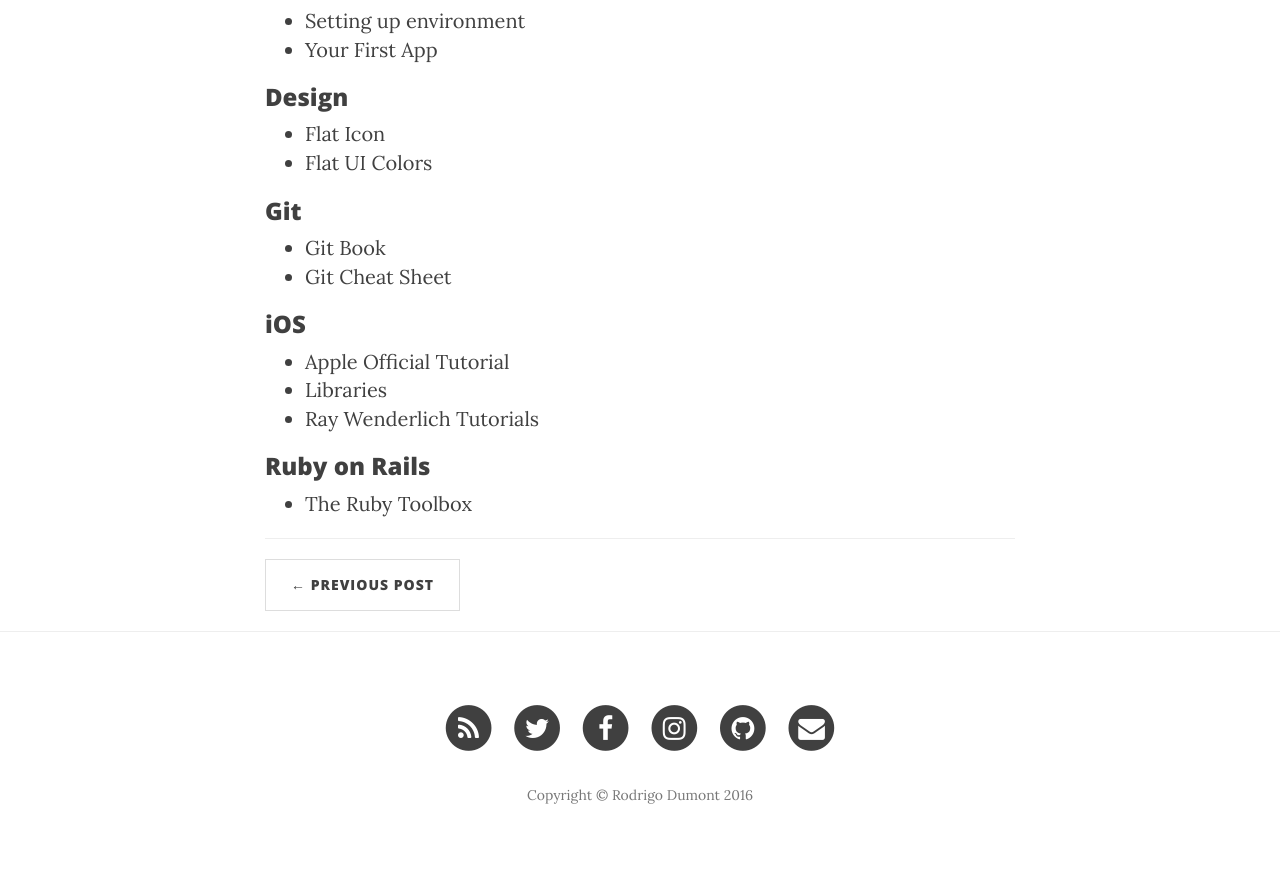
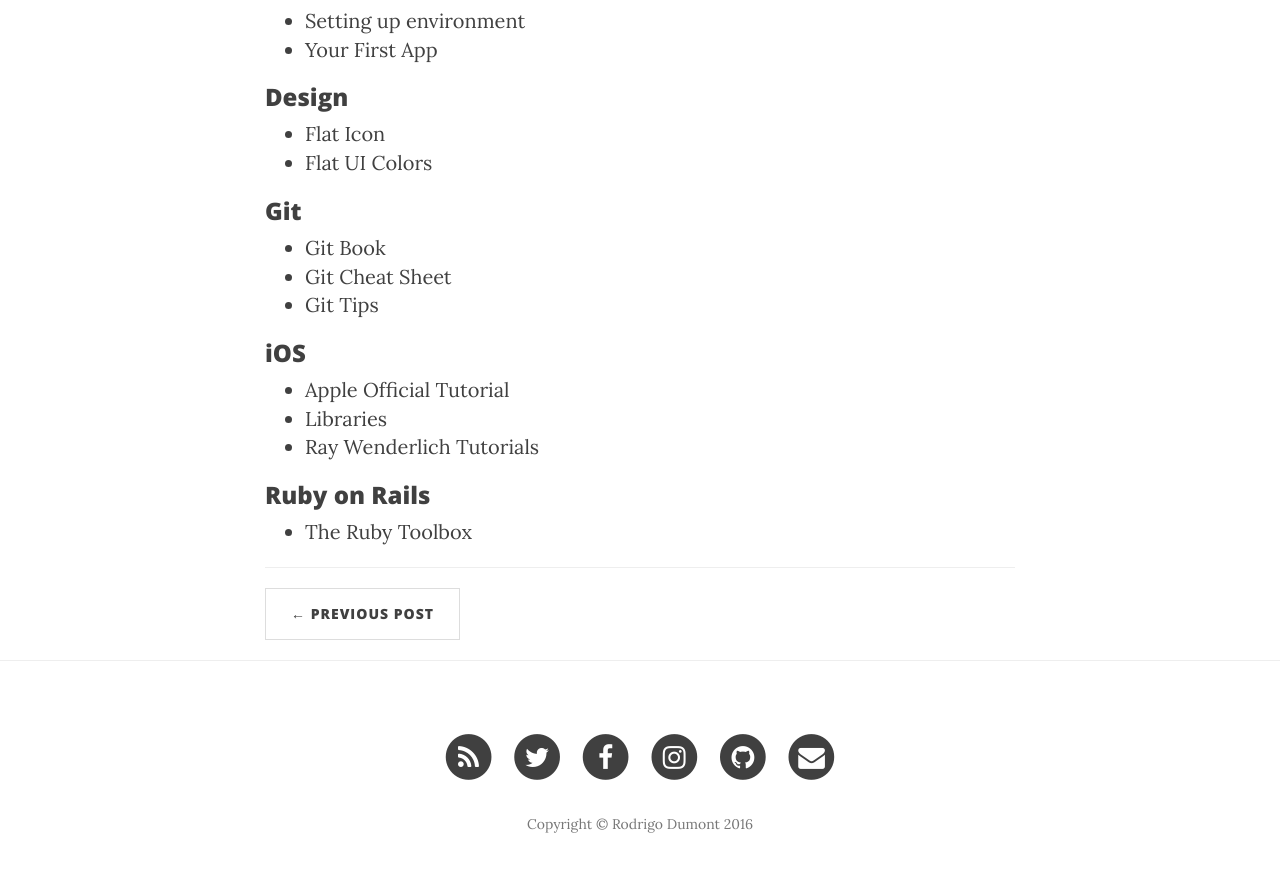
Before and after one commit to RxDx/rxdx.github.io, a Jekyll site: the page built from _posts/2016-07-01-useful-resources.markdown, in a window 1280 px wide and 900 px high, scrolled down 724 px. Shown: the top 872 px of the window. Built offline with Jekyll 4.4.1, drawn with Linux system fonts in a browser that asks for light colours; nearby versions of some CDN libraries.

Commit message:
UsefulResources: GitTips

```diff
--- a/_posts/2016-07-01-useful-resources.markdown
+++ b/_posts/2016-07-01-useful-resources.markdown
@@ -23,6 +23,7 @@ Here are some links that should be useful
 ### Git
 * [Git Book](https://git-scm.com/book)
 * [Git Cheat Sheet](https://www.git-tower.com/blog/git-cheat-sheet/)
+* [Git Tips](https://git.wiki.kernel.org/index.php/GitTips)
 
 ### iOS
 * [Apple Official Tutorial](https://developer.apple.com/library/ios/referencelibrary/GettingStarted/DevelopiOSAppsSwift/)
```
